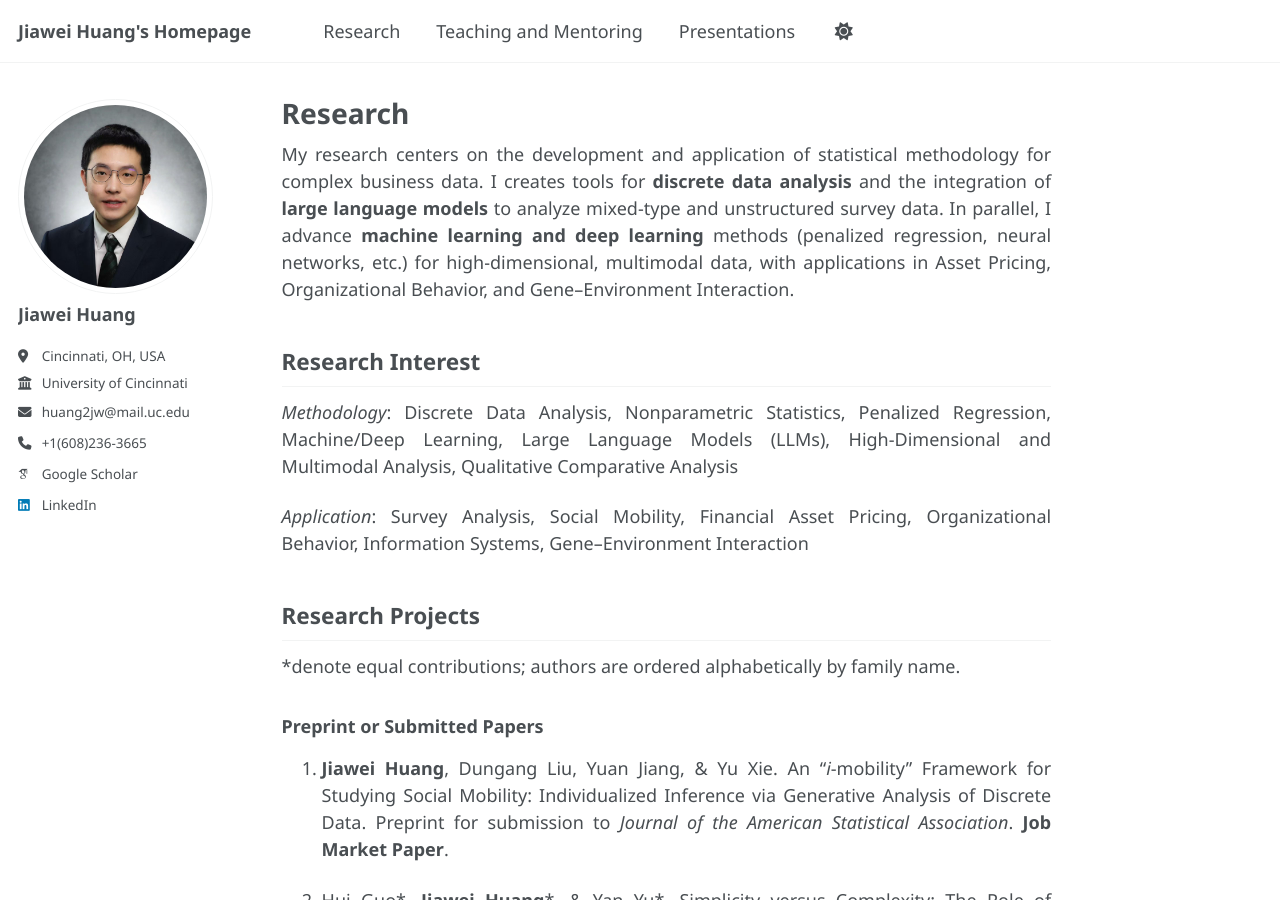
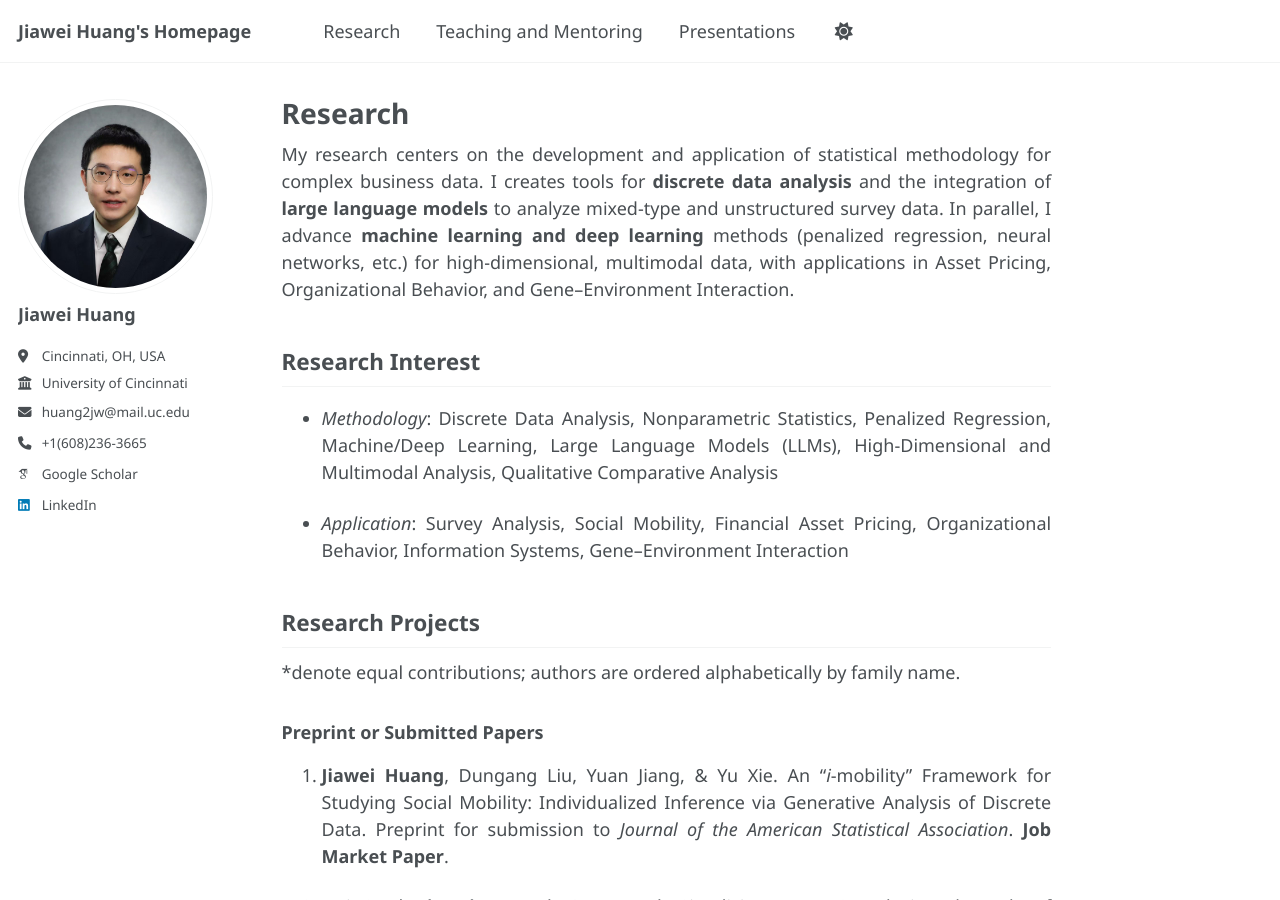
Before and after one commit to Jiawei98/Jiawei98.github.io, a Jekyll site: the page built from _pages/research.md, in a window 1280 px wide and 900 px high. Built offline with Jekyll 4.4.1, drawn with Linux system fonts in a browser that asks for light colours; some web fonts are replaced; a script that is not in the unit is left out.

```diff
--- a/_pages/research.md
+++ b/_pages/research.md
@@ -8,9 +8,9 @@ My research centers on the development and application of statistical methodolog
 
 ## Research Interest
 
-*Methodology*: Discrete Data Analysis, Nonparametric Statistics, Penalized Regression, Machine/Deep Learning, Large Language Models (LLMs), High-Dimensional and Multimodal Analysis, Qualitative Comparative Analysis
+- *Methodology*: Discrete Data Analysis, Nonparametric Statistics, Penalized Regression, Machine/Deep Learning, Large Language Models (LLMs), High-Dimensional and Multimodal Analysis, Qualitative Comparative Analysis
 
-*Application*: Survey Analysis, Social Mobility, Financial Asset Pricing, Organizational Behavior, Information Systems, Gene–Environment Interaction
+- *Application*: Survey Analysis, Social Mobility, Financial Asset Pricing, Organizational Behavior, Information Systems, Gene–Environment Interaction
 
 ## Research Projects
 
```
